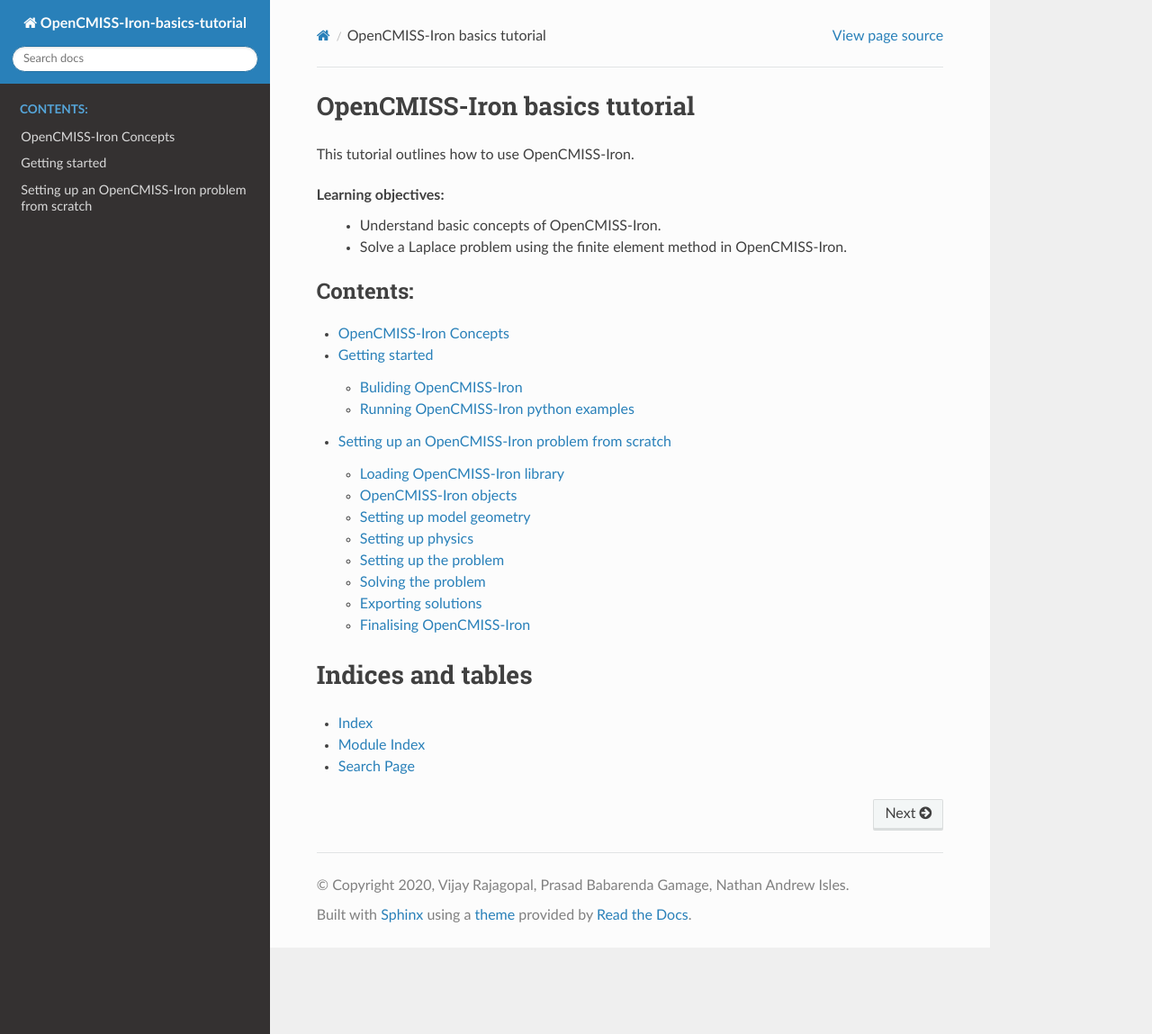
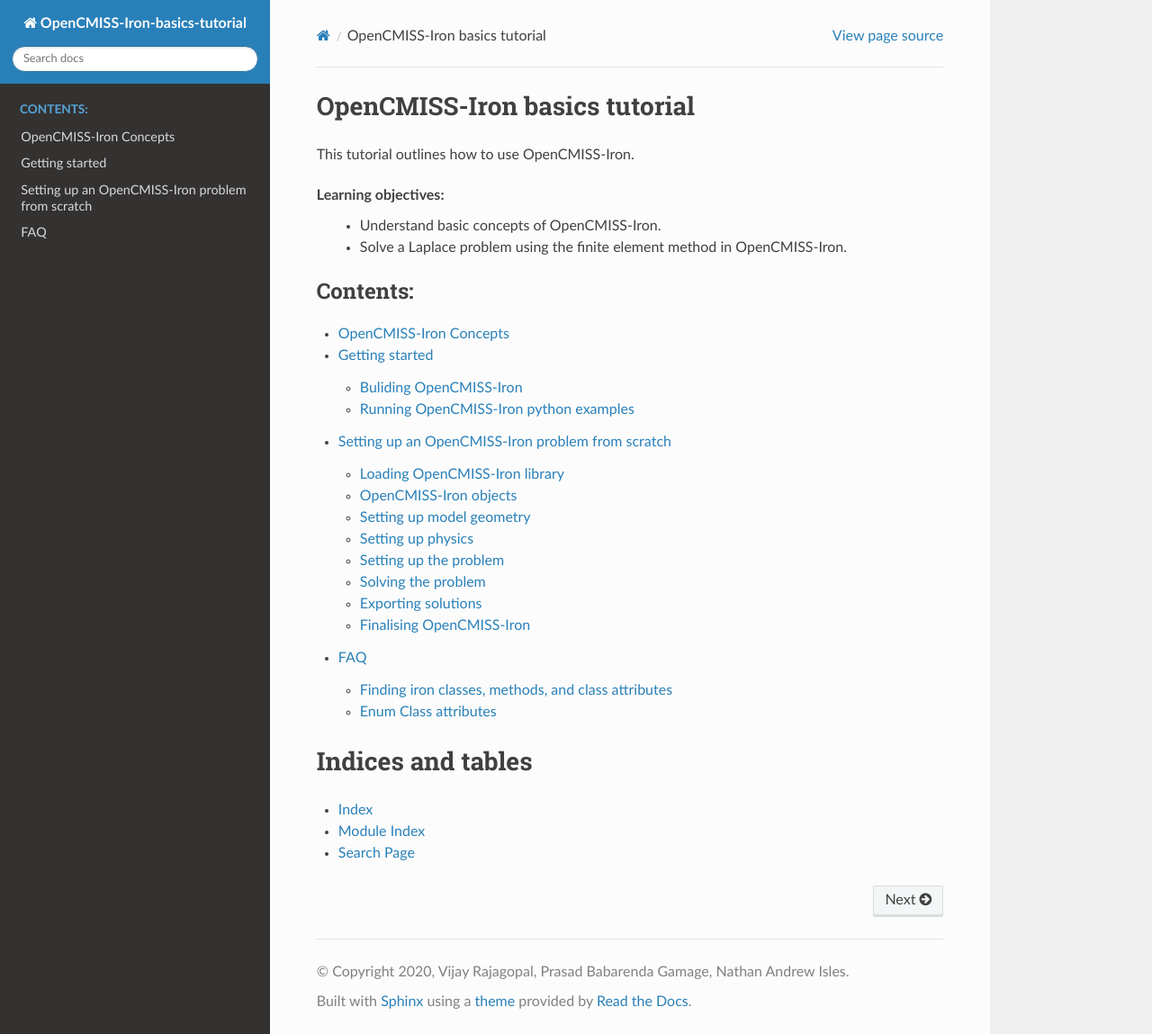
Before and after one commit to OpenCMISS-Examples/OpenCMISS-Iron-tutorials, a Sphinx documentation site: the page built from docs/source/index.rst, in a window 1280 px wide and 1149 px high. Shown: the whole window at 90% size. Built offline with Sphinx 7.4.7 and the Read the Docs theme 2.0.0, drawn with Linux system fonts in a browser that asks for light colours; pages that are not in the unit, such as notebooks, are missing from menus; some of the changed lines change nothing that is shown.

Commit message:
Adding faq

````diff
--- /dev/null
+++ b/docs/source/faq.md
@@ -0,0 +1,43 @@
+# FAQ
+
+## Finding iron classes, methods, and class attributes
+
+The [OpenCMISS-iron python API documentation](http://staging.opencmiss.org/documentation/apidoc/iron/latest/python/index.html) outlines the methods and attributes of iron objects.
+
+### OpenCMISS-Iron classes
+There are two types of iron classes:
+ - CMFEType - these are the classes that are used to instantiate iron objects. Attributes for these classes need to be set through the class's methods and not by directly setting attribute values.
+ - Enum -  these are classes that only contain attributes, that can be directly used in CMFEType class methods.
+
+A list of these classes can be found by navigating to the [class Hierachy page](http://opencmiss.org/documentation/apidoc/iron/latest/python/hierarchy.html) in the python API documentation.
+
+Note that Enum type classes do not need to be instantiated. The attributes of these classes can be directly used, for example, as inputs to methods in CMFEType classes. For example, in the code excerpt below, the `LINEAR_LAGRANGE` attribute of the `BasisInterpolationSpecifications` Enum class is used directly as input to a method in the `iron.Basis()` CMFEType class.
+
+```python
+# import OpenCMISS-Iron with the iron namespace.
+from opencmiss.iron import iron
+...
+# Create basis object by instantiating iron.Basis() class.
+basis = iron.Basis()
+...
+# Call the basis object's InterpolationXiSet method, whose input is an
+# attribute of the iron.BasisInterpolationSpecifications class.
+basis.InterpolationXiSet([iron.BasisInterpolationSpecifications.LINEAR_LAGRANGE])
+...
+
+```
+
+The python help() function can be used to determine Enum attributes that are required for each CMFEType class method.
+
+### CMFEType Class methods
+
+A list of methods for CMFEType iron class can be found by navigating to the [class list functions page](http://opencmiss.org/documentation/apidoc/iron/latest/python/namespaceiron.html#func-members) in the python API documentation.
+```python
+help(basis.InterpolationXiSet)
+# or
+help(iron.Basis.InterpolationXiSet)
+
+```
+## Enum Class attributes
+
+A list of attributes in each Enum class can be found by navigating to the [class Hierachy page](http://opencmiss.org/documentation/apidoc/iron/latest/python/hierarchy.html) in the python API documentation, clicking the Enum drop down list, and selecting the Enum Class of interest.
--- a/docs/source/index.rst
+++ b/docs/source/index.rst
@@ -24,6 +24,7 @@
    getting_started
    setting_up_problem
    setting_up_problem_jupyter
+   faq
 
 Indices and tables
 ==================
````
